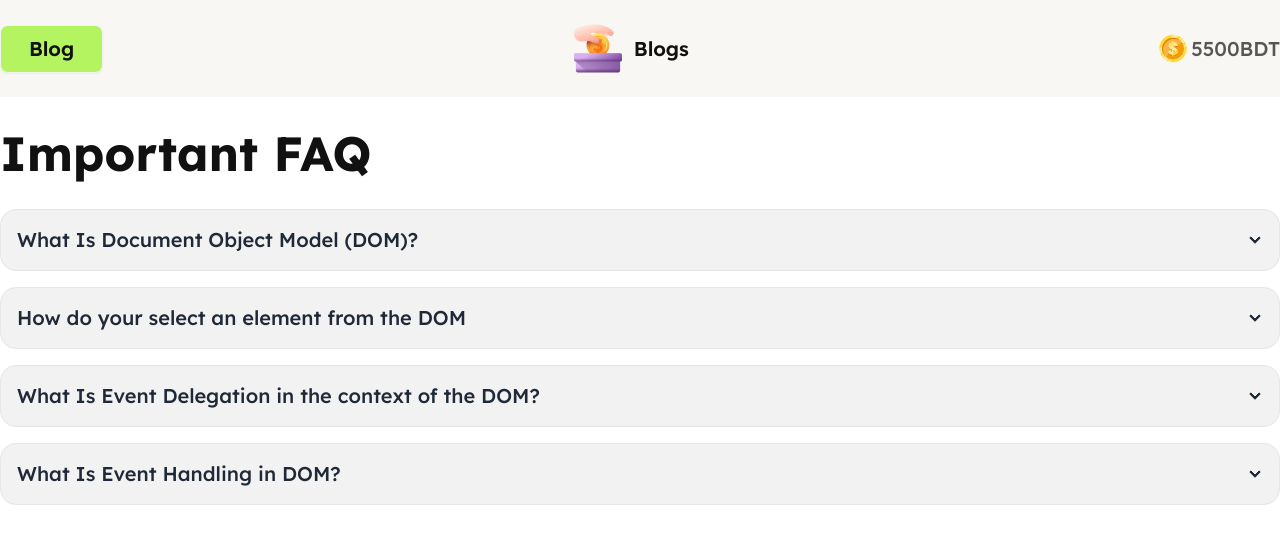
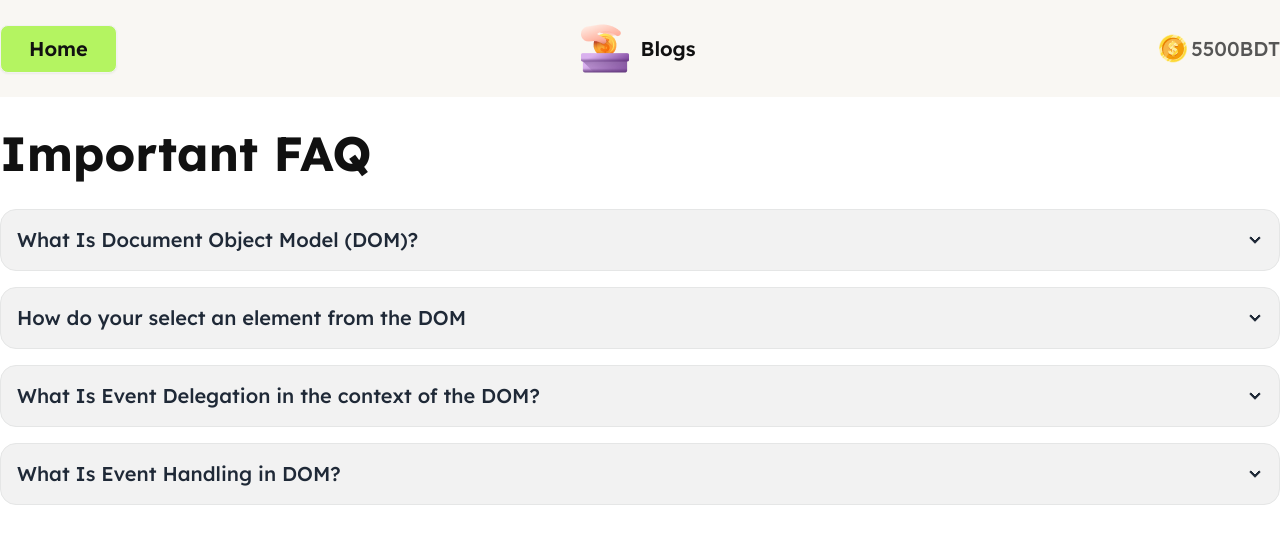
Before and after one commit to avoiddeveloper/B10A5-Donate-Bangladesh-DOM, a plain HTML site: page blog.html in a window 1280 px wide. Drawn offline with nearby package versions, Linux system fonts and the light colour scheme.

Commit message:
blog page correction

```diff
--- a/blog.html
+++ b/blog.html
@@ -20,7 +20,7 @@
         <nav class="bg-[#F9F7F3]">
             <div class="container mx-auto py-6 flex justify-between items-center">
                 <button onclick="window.location.href='index.html'"
-                    class="hidden lg:flex btn bg-themePrimary font-semibold text-xl text-mainText px-7">Blog</button>
+                    class="hidden lg:flex btn bg-themePrimary font-semibold text-xl text-mainText px-7">Home</button>
                 <div class="flex items-center gap-3">
                     <img src="./assets/logo.png" alt="logo">
                     <p class="font-semibold text-xl text-mainText">Blogs</p>
```
